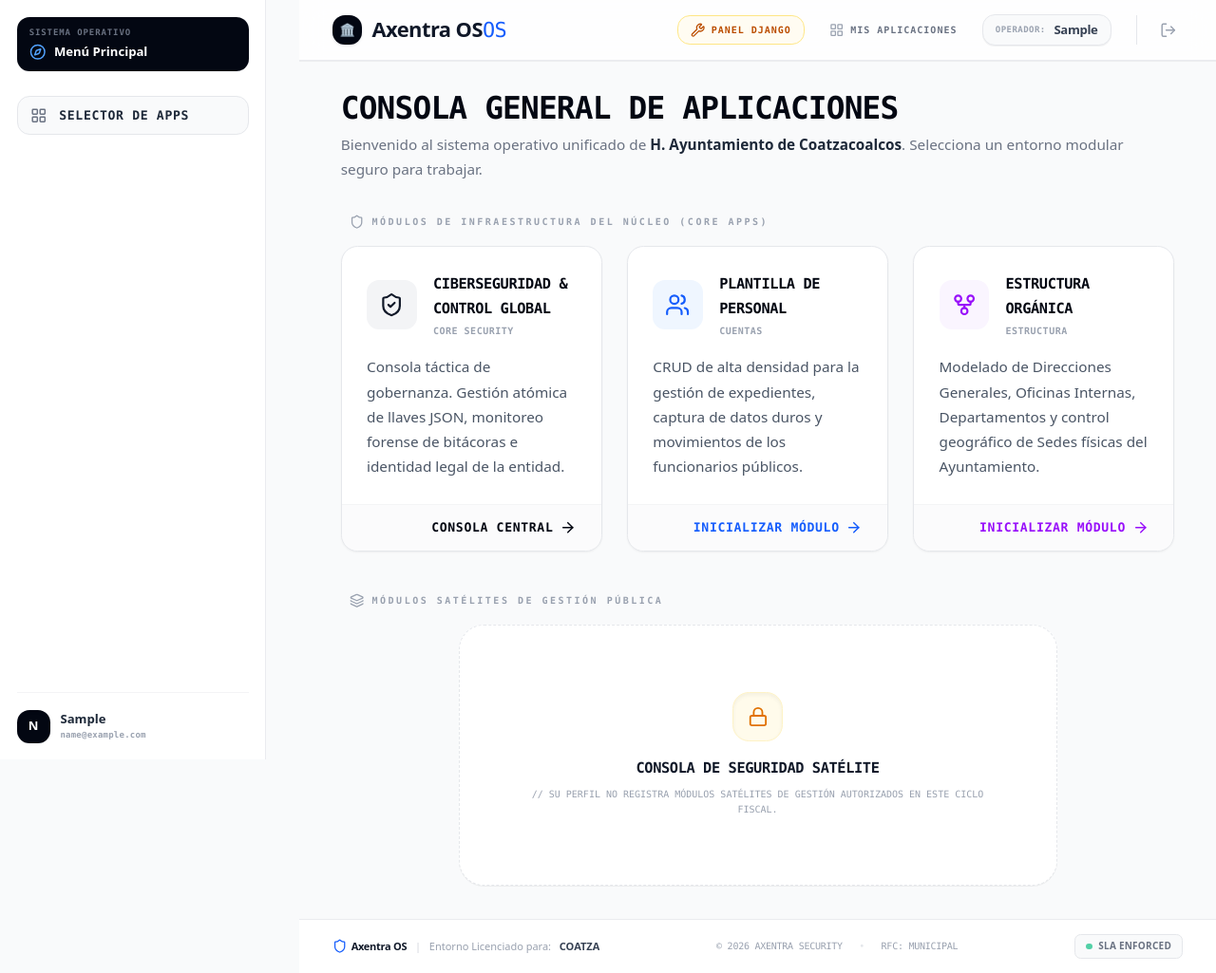
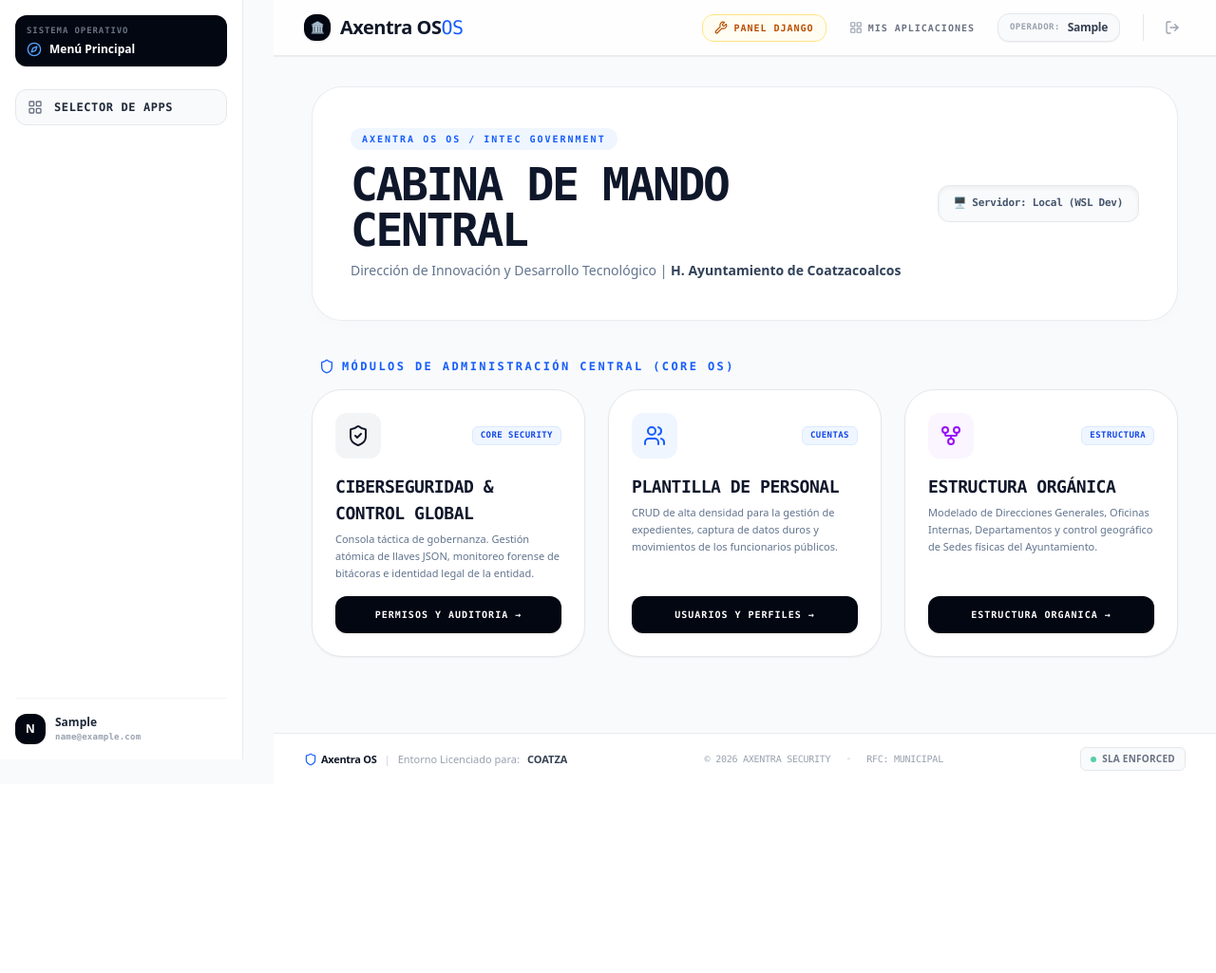
Before and after one commit to IvanBarillas/axentra-os-coatza, a Django app: page /launcher/ in a window 1280 px wide. Shown: the whole page at 95% size. After the commit the page ends 812 px from the top, so only its background shows below. Run offline with Django 5.2, Linux system fonts and the light colour scheme; the visitor is signed in with stand-in values (Sample User, id 1); data comes from the database, SQL or seed files in the repository; parts of the project's set-up code (start-up, migrations or seed data) failed here and were passed over.

Commit message:
docs(organigrama): pivot to Control Panel architecture and restrict core analytics
- Replace traditional dashboard root with high-speed 'organigrama_control_view' (Cuarto de Control).
- Decouple intense SQL metrics, Chart.js targets, and SecurityAuditLogs into a restricted sub-view.
- Calibrate 'OrganigramaPermissions' manifest to enforce 'can_view_analytics' fine-grained credential on the Analytics Console.
- Reorder and streamline the layout of 'SIDEBAR_MENU' to strictly mirror the least-privilege access model.
- Complete visual unification under the premium INTEC design language with dynamic button texts.

```diff
--- a/templates/base.html
+++ b/templates/base.html
@@ -1,6 +1,6 @@
 {% load static %}
 <!DOCTYPE html>
-<html lang="es" class="h-full scroll-smooth select-text">
+<html lang="es" class="h-full bg-gray-50 scroll-smooth text-[14px] md:text-[15px] lg:text-[16px]">
 <head>
     <meta charset="UTF-8">
     <meta name="viewport" content="width=device-width, initial-scale=1.0">
@@ -9,10 +9,8 @@
     <script src="https://unpkg.com/@tailwindcss/browser@4"></script>
 
     <style type="text/css">
-        /* 1. Importação limpa da Google Fonts com pesos estendidos para design premium */
-        @import url('https://fonts.googleapis.com/css2?family=Source+Sans+3:ital,wght@0,300;0,400;0,500;0,600;0,700;0,900;1,400&display=swap');
+        @import url('https://fonts.googleapis.com/css2?family=Source+Sans+3:ital,wght@0,400;0,600;0,700;1,400&display=swap');
 
-        /* 2. Sobrescrita nativa de tokens do Tailwind v4 */
         @theme {
             /* 🌌 PALETA AZULADA TECNOLÓGICA DE ALTO CONTRASTE (AXENTRA DESIGN TOKENS) */
             --ax-primary: #0a192f;
@@ -24,57 +22,36 @@
             --ax-warning: #d97706;
             --ax-danger: #e11d48;
 
-            /* 🚨 TRUQUE DO TAILWIND v4:
-               Definimos a propriedade com !important no mapeamento ou limpamos os fallbacks.
-               Isto força o utilitário 'font-sans' a renderizar UNICAMENTE a tua fonte corporativa.
-            */
-            --font-sans: 'Source Sans 3', sans-serif !important;
-
-            /* Se quiseres suavizar a monoespacada para hashes ou IDs, mudamos para uma mais limpa: */
+            --font-sans: 'Source Sans 3', ui-sans-serif, system-ui, -apple-system, sans-serif;
             --font-mono: 'JetBrains Mono', ui-monospace, monospace;
         }
 
-        /* 📐 CONFIGURACÃO DE ESCALA RESPONSIVA COM BASE ROBUSTA */
-        html {
-            font-size: 16px;
-            /* 3. Forçamos a aplicação global no elemento raiz caso o Tailwind hesite */
-            font-family: 'Source Sans 3', sans-serif !important;
-        }
-        @media (min-width: 768px) {
-            html { font-size: 17px; }
-        }
-        @media (min-width: 1024px) {
-            html { font-size: 17.5px; }
-        }
-        @media (min-width: 1400px) {
-            html { font-size: 18px; }
-        }
-
-        /* Prevenir parpadeos molestos en alpinejs */
         [x-cloak] {
             display: none !important;
         }
 
-        /* Opacidad fluida con aceleración premium */
         .animate-fade-in {
-            animation: fadeIn 0.4s cubic-bezier(0.16, 1, 0.3, 1) forwards;
+            animation: fadeIn 0.35s cubic-bezier(0.4, 0, 0.2, 1) forwards;
         }
         @keyframes fadeIn {
-            from { opacity: 0; transform: translateY(4px); }
+            from { opacity: 0; transform: translateY(2px); }
             to { opacity: 1; transform: translateY(0); }
         }
     </style>
     {% block extra_css %}{% endblock %}
 </head>
-<body class="min-h-full font-sans antialiased text-slate-900 bg-slate-50/60" hx-headers='{"X-CSRFToken": "{{ csrf_token }}"}'>
+<body class="h-full font-sans antialiased text-gray-900 bg-gray-50/50"
+      hx-headers='{"X-CSRFToken": "{{ csrf_token }}"}'
+      hx-on::after-visual-history="refrescarIconosLucide()">
 
-    {% block content %}{% endblock %}
+    {% block content %}
+    {% endblock %}
 
     {% if messages %}
     <div class="fixed top-20 right-6 z-[9999] flex flex-col gap-3 max-w-md w-full select-none animate-fade-in">
         {% for message in messages %}
         <div x-data="{ show: true }" x-show="show" x-transition.duration.300ms
-             class="p-4 rounded-xl shadow-xl border flex items-start gap-3 bg-white/95 backdrop-blur-md transition-all
+             class="p-4 rounded-2xl shadow-xl border flex items-start gap-3 bg-white/95 backdrop-blur-md transition-all
              {% if message.tags == 'error' %}border-red-200 text-red-950{% elif message.tags == 'success' %}border-emerald-200 text-emerald-950{% else %}border-blue-200 text-blue-950{% endif %}">
 
             <div class="mt-0.5 shrink-0">
@@ -101,7 +78,7 @@
 
     <script src="{% static 'js/htmx.min.js' %}" defer></script>
     <script src="{% static 'js/alpine.min.js' %}" defer></script>
-    <script src="{% static 'js/lucide.min.js' %}" defer></script>
+    <script src="{% static 'js/lucide.min.js' %}"></script>
     <script src="{% static 'js/chart.umd.js' %}" defer></script>
 
     <script>
@@ -110,15 +87,17 @@
                 lucide.createIcons();
             }
         }
+        // Amarre sutil a los disparadores del DOM de Django y HTMX
         document.addEventListener("DOMContentLoaded", refrescarIconosLucide);
         document.body.addEventListener('htmx:afterSwap', refrescarIconosLucide);
+        document.body.addEventListener('htmx:historyRestore', refrescarIconosLucide);
 
         setTimeout(() => {
             const alerts = document.querySelectorAll(".fixed .shadow-xl");
             alerts.forEach((alert) => {
                 alert.style.opacity = '0';
                 alert.style.transform = 'translateY(-4px)';
-                alert.style.transition = 'all 0.4s cubic-bezier(0.16, 1, 0.3, 1)';
+                alert.style.transition = 'all 0.4s cubic-bezier(0.4, 0, 0.2, 1)';
                 setTimeout(() => alert.remove(), 400);
             });
         }, 5000);
--- a/templates/index.html
+++ b/templates/index.html
@@ -3,28 +3,33 @@
 {% block title %}Launcher Principal · {{ tenant.app_name }}{% endblock %}
 
 {% block dashboard_content %}
-<div class="md:flex md:items-center md:justify-between mb-8 select-none">
-    <div class="min-w-0 flex-1">
-        <h2 class="text-2xl font-bold leading-7 text-gray-950 sm:truncate sm:text-3xl tracking-tight uppercase font-mono">
-            Consola General de Aplicaciones
-        </h2>
-        <p class="mt-2 text-sm leading-6 text-gray-500">
-            Bienvenido al sistema operativo unificado de <span class="font-semibold text-gray-800">{{ tenant.entidad_nombre }}</span>. Selecciona un entorno modular seguro para trabajar.
+<div class="space-y-10 pb-12 w-full animate-fade-in select-none">
+
+    <div class="bg-white p-8 md:p-10 rounded-[32px] border border-gray-200/80 shadow-[0_4px_20px_rgba(0,0,0,0.01)] flex flex-col md:flex-row justify-between items-start md:items-center gap-6">
+        <div>
+            <span class="inline-block px-3 py-1 rounded-full bg-blue-50 text-blue-600 text-[10px] font-black uppercase tracking-[0.2em] mb-3 font-mono">
+                {{ tenant.app_name }} OS / INTEC GOVERNMENT
+            </span>
+            <h2 class="text-4xl md:text-5xl font-black text-slate-900 tracking-tighter uppercase font-mono">Cabina de Mando Central</h2>
+            <p class="text-sm text-slate-500 font-medium mt-2 leading-relaxed max-w-2xl font-sans">
+                Dirección de Innovación y Desarrollo Tecnológico | <span class="font-bold text-slate-700">{{ tenant.entidad_nombre }}</span>
             </p>
+        </div>
+        <div class="bg-slate-50 px-4 py-2.5 rounded-xl border border-gray-200 text-[11px] font-bold font-mono text-slate-600 tracking-tight shadow-inner whitespace-nowrap">
+            🖥️ Servidor: Local (WSL Dev)
         </div>
     </div>
 
-<div class="space-y-4 mb-10">
-    <h3 class="text-[10px] font-bold text-gray-400 uppercase tracking-[0.25em] font-mono px-2 flex items-center gap-2 select-none">
-        <i data-lucide="shield" class="w-3.5 h-3.5 text-gray-400"></i>
-        <span>Módulos de Infraestructura del Núcleo (Core Apps)</span>
+    {% if launcher_data.core_apps %}
+    <div class="space-y-4">
+        <h3 class="text-xs font-black uppercase tracking-[0.2em] text-blue-600 font-mono px-2 flex items-center gap-2">
+            <i data-lucide="shield" class="w-4 h-4"></i> Módulos de Administración Central (Core OS)
         </h3>
-
-    <div class="grid grid-cols-1 gap-6 sm:grid-cols-2 lg:grid-cols-3">
+        <div class="grid grid-cols-1 md:grid-cols-2 lg:grid-cols-3 gap-6">
             {% for card in launcher_data.core_apps %}
-            <div class="overflow-hidden rounded-2xl border border-gray-200 bg-white shadow-xs transition-all duration-300 hover:-translate-y-1 hover:shadow-[0_16px_32px_rgba(37,99,235,0.06)] hover:border-blue-300 hover:ring-1 hover:ring-blue-200 flex flex-col justify-between group">
-                <div class="p-6">
-                    <div class="flex items-center gap-x-4">
+                <div class="bg-white p-6 rounded-[32px] border border-gray-200 shadow-xs transition-all duration-400 hover:-translate-y-1.5 hover:shadow-2xl flex flex-col justify-between group">
+                    <div>
+                        <div class="flex items-center justify-between mb-4">
                             <div class="rounded-xl p-3 transition-colors duration-300
                                 {% if card.app_code == 'security' %}bg-gray-100 text-gray-900 group-hover:bg-gray-900 group-hover:text-white
                                 {% elif card.app_code == 'accounts' %}bg-blue-50 text-blue-600 group-hover:bg-blue-600 group-hover:text-white
@@ -32,94 +37,74 @@
                                 {% else %}bg-emerald-50 text-emerald-600 group-hover:bg-emerald-600 group-hover:text-white{% endif %}">
                                 <i data-lucide="{{ card.icon|default:'box' }}" class="h-6 w-6 transition-transform duration-300 group-hover:scale-110"></i>
                             </div>
-                        <div>
-                            <h3 class="text-sm font-bold leading-6 text-gray-950 tracking-tight group-hover:text-blue-600 transition-colors font-mono uppercase">
+                            <span class="text-[9px] font-black font-mono bg-blue-50 border border-blue-100 text-blue-700 px-2 py-0.5 rounded-md uppercase tracking-wider">
+                                {{ card.badge_text|default:'Core App' }}
+                            </span>
+                        </div>
+                        <h4 class="text-lg font-black text-slate-900 mb-1 tracking-tight uppercase font-mono transition-colors group-hover:text-blue-600">
                             {{ card.title }}
-                            </h3>
-                            <p class="text-[10px] font-bold font-mono uppercase tracking-wider text-gray-400 mt-0.5">
-                                {{ card.badge_text|default:"Core App" }}
-                            </p>
-                        </div>
-                    </div>
-                    <p class="mt-4 text-sm leading-6 text-gray-600 font-medium font-sans">
+                        </h4>
+                        <p class="text-slate-500 text-[11px] font-medium leading-relaxed mb-4 font-sans tracking-normal normal-case">
                             {{ card.description }}
                         </p>
                     </div>
-
-                <div class="bg-gray-50/70 px-6 py-3.5 border-t border-gray-100 flex justify-end items-center">
-                    {% if card.app_code == 'security' %}
-                        <a href="{% url 'security:dashboard' %}" class="inline-flex items-center gap-x-1.5 text-xs font-bold uppercase tracking-wider text-gray-950 hover:text-black font-mono transform active:scale-95 transition-all">
-                            Consola Central <i data-lucide="arrow-right" class="h-4 w-4"></i>
+                    <a href="{% url card.url_name %}" class="block text-center bg-gray-950 hover:bg-gray-900 text-white text-[10px] font-black py-3 px-4 rounded-xl uppercase tracking-widest transition-all duration-150 transform active:scale-95 shadow-sm font-mono">
+                        {{ card.button_text|default:"Ingresar al Módulo" }} →
                     </a>
-                    {% elif card.app_code == 'accounts' %}
-                        <a href="{% url 'accounts:dashboard' %}" class="inline-flex items-center gap-x-1.5 text-xs font-bold uppercase tracking-wider text-blue-600 hover:text-blue-700 font-mono transform active:scale-95 transition-all">
-                            Inicializar Módulo <i data-lucide="arrow-right" class="h-4 w-4"></i>
-                        </a>
-                    {% elif card.app_code == 'organigrama' %}
-                        <a href="{% url 'organigrama:dashboard' %}" class="inline-flex items-center gap-x-1.5 text-xs font-bold uppercase tracking-wider text-purple-600 hover:text-purple-700 font-mono transform active:scale-95 transition-all">
-                            Inicializar Módulo <i data-lucide="arrow-right" class="h-4 w-4"></i>
-                        </a>
-                    {% else %}
-                        <a href="{% url card.url_name %}" class="inline-flex items-center gap-x-1.5 text-xs font-bold uppercase tracking-wider text-emerald-600 hover:text-emerald-700 font-mono transform active:scale-95 transition-all">
-                            Inicializar Módulo <i data-lucide="arrow-right" class="h-4 w-4"></i>
-                        </a>
-                    {% endif %}
-                </div>
-            </div>
-        {% empty %}
-            <div class="col-span-full text-center py-10 border border-dashed border-gray-200 rounded-2xl font-mono text-[10px] text-gray-400 uppercase tracking-widest bg-white/40">
-                // Firma criptográfica insuficiente: No posee llaves de acceso para módulos core
                 </div>
             {% endfor %}
         </div>
     </div>
+    {% endif %}
 
+    {% if launcher_data.satellite_apps %}
     <div class="space-y-4">
-    <h3 class="text-[10px] font-bold text-gray-400 uppercase tracking-[0.25em] font-mono px-2 flex items-center gap-2 select-none">
-        <i data-lucide="layers" class="w-3.5 h-3.5 text-gray-400"></i>
-        <span>Módulos Satélites de Gestión Pública</span>
+        <h3 class="text-xs font-black uppercase tracking-[0.2em] text-slate-400 font-mono px-2 flex items-center gap-2">
+            <i data-lucide="layers" class="w-4 h-4"></i> Módulos Operativos y Aplicaciones Satélites
         </h3>
-
-    <div class="grid grid-cols-1 gap-6 sm:grid-cols-2 lg:grid-cols-3">
+        <div class="grid grid-cols-1 md:grid-cols-2 lg:grid-cols-3 gap-6">
             {% for card in launcher_data.satellite_apps %}
-            <div class="overflow-hidden rounded-2xl border border-gray-200 bg-white shadow-xs transition-all duration-300 hover:-translate-y-1 hover:shadow-[0_16px_32px_rgba(37,99,235,0.06)] hover:border-blue-300 hover:ring-1 hover:ring-blue-200 flex flex-col justify-between group">
-                <div class="p-6">
-                    <div class="flex items-center gap-x-4">
+                <div class="bg-white p-6 rounded-[32px] border border-gray-200 shadow-xs transition-all duration-400 hover:-translate-y-1.5 hover:shadow-2xl flex flex-col justify-between group">
+                    <div>
+                        <div class="flex items-center justify-between mb-4">
                             <div class="rounded-xl p-3 bg-indigo-50 text-indigo-600 group-hover:bg-indigo-600 group-hover:text-white transition-colors duration-300">
                                 <i data-lucide="{{ card.icon|default:'box' }}" class="h-6 w-6 transition-transform duration-300 group-hover:scale-110"></i>
                             </div>
-                        <div>
-                            <h3 class="text-sm font-bold leading-6 text-gray-950 tracking-tight group-hover:text-blue-600 transition-colors font-mono uppercase">
+                            <span class="bg-purple-50 text-purple-700 text-[9px] font-black uppercase px-2 py-0.5 rounded-md border border-purple-100 font-mono">
+                                {{ card.badge_text|default:'Satélite' }}
+                            </span>
+                        </div>
+                        <h4 class="text-lg font-black text-slate-900 mb-1 tracking-tight uppercase font-mono transition-colors group-hover:text-indigo-600">
                             {{ card.title }}
-                            </h3>
-                            <p class="text-[10px] font-bold font-mono uppercase tracking-wider text-gray-400 mt-0.5">
-                                {{ card.badge_text|default:"Satélite App" }}
-                            </p>
-                        </div>
-                    </div>
-                    <p class="mt-4 text-sm leading-6 text-gray-600 font-medium font-sans">
+                        </h4>
+                        <p class="text-slate-500 text-[11px] font-medium leading-relaxed mb-4 font-sans tracking-normal normal-case">
                             {{ card.description }}
                         </p>
                     </div>
-
-                <div class="bg-gray-50/70 px-6 py-3.5 border-t border-gray-100 flex justify-end items-center">
-                    <a href="{% url card.url_name %}" class="inline-flex items-center gap-x-1.5 text-xs font-bold uppercase tracking-wider text-indigo-600 hover:text-indigo-500 font-mono transform active:scale-95 transition-all">
-                        Inicializar Módulo <i data-lucide="arrow-right" class="h-4 w-4"></i>
+                    <a href="{% url card.url_name %}" class="block text-center bg-gray-950 hover:bg-gray-900 text-white text-[10px] font-black py-3 px-4 rounded-xl uppercase tracking-widest transition-all duration-150 transform active:scale-95 shadow-sm font-mono">
+                        {{ card.button_text|default:"Ingresar al Módulo" }} →
                     </a>
-                </div>
-            </div>
-        {% empty %}
-            <div class="col-span-1 sm:col-span-2 lg:col-span-3 text-center py-16 bg-white rounded-3xl border border-dashed border-gray-200 p-8 w-full max-w-xl mx-auto shadow-2xs select-none">
-                <div class="w-12 h-12 bg-amber-50 text-amber-600 border border-amber-100 rounded-2xl flex items-center justify-center mx-auto mb-4 shadow-inner">
-                    <i data-lucide="lock" class="w-5 h-5"></i>
-                </div>
-                <h3 class="text-sm font-bold text-gray-900 tracking-tight font-mono uppercase">Consola de Seguridad Satélite</h3>
-                <p class="text-gray-400 text-xs font-medium mt-2 leading-relaxed px-4 font-mono uppercase text-[10px]">
-                    // Su perfil no registra módulos satélites de gestión autorizados en este ciclo fiscal.
-                </p>
                 </div>
             {% endfor %}
         </div>
+    </div>
+    {% endif %}
+
+    {% if not launcher_data.core_apps and not launcher_data.satellite_apps %}
+    <div class="text-center py-20 bg-white rounded-[32px] border-2 border-dashed border-gray-200 p-8 max-w-xl mx-auto shadow-xs mt-6 animate-fade-in">
+        <div class="w-16 h-16 bg-amber-50 text-amber-600 rounded-2xl flex items-center justify-center text-3xl mx-auto mb-4 border border-amber-100 shadow-inner select-none">
+            <i data-lucide="lock" class="w-6 h-6"></i>
+        </div>
+        <h3 class="text-xl font-black text-slate-900 tracking-tight font-mono uppercase">Consola de Seguridad INTEC</h3>
+        <p class="text-slate-500 text-xs font-medium mt-2 leading-relaxed px-4 font-sans">
+            Su cuenta institucional <span class="font-mono text-gray-700 bg-gray-50 px-1.5 py-0.5 rounded border border-gray-200">{{ request.user.email }}</span> se encuentra autenticada de manera exitosa, pero no cuenta con aplicativos asignados en la Matriz de Permisos en este momento.
+        </p>
+        <div class="mt-6 p-3 bg-gray-50 border border-gray-150 rounded-xl text-[10px] text-gray-500 font-bold font-mono uppercase tracking-wider">
+            Consulte al Administrador del Core para la inyección de llaves.
+        </div>
+    </div>
+    {% endif %}
+
 </div>
 
 <script>
```
Also changed, not shown: apps/security/permissions.py (+14 -9 lines), apps/security/templates/organigrama/control_panel.html (added, +50 -0 lines), apps/security/templates/organigrama/dashboard/organigrama_dashboard.html (+78 -68 lines), apps/security/urls/organigrama_urls.py (+6 -1 lines), apps/security/views/organigrama_views.py (+11 -7 lines). Lines whose indentation alone changed are shown as unchanged.
